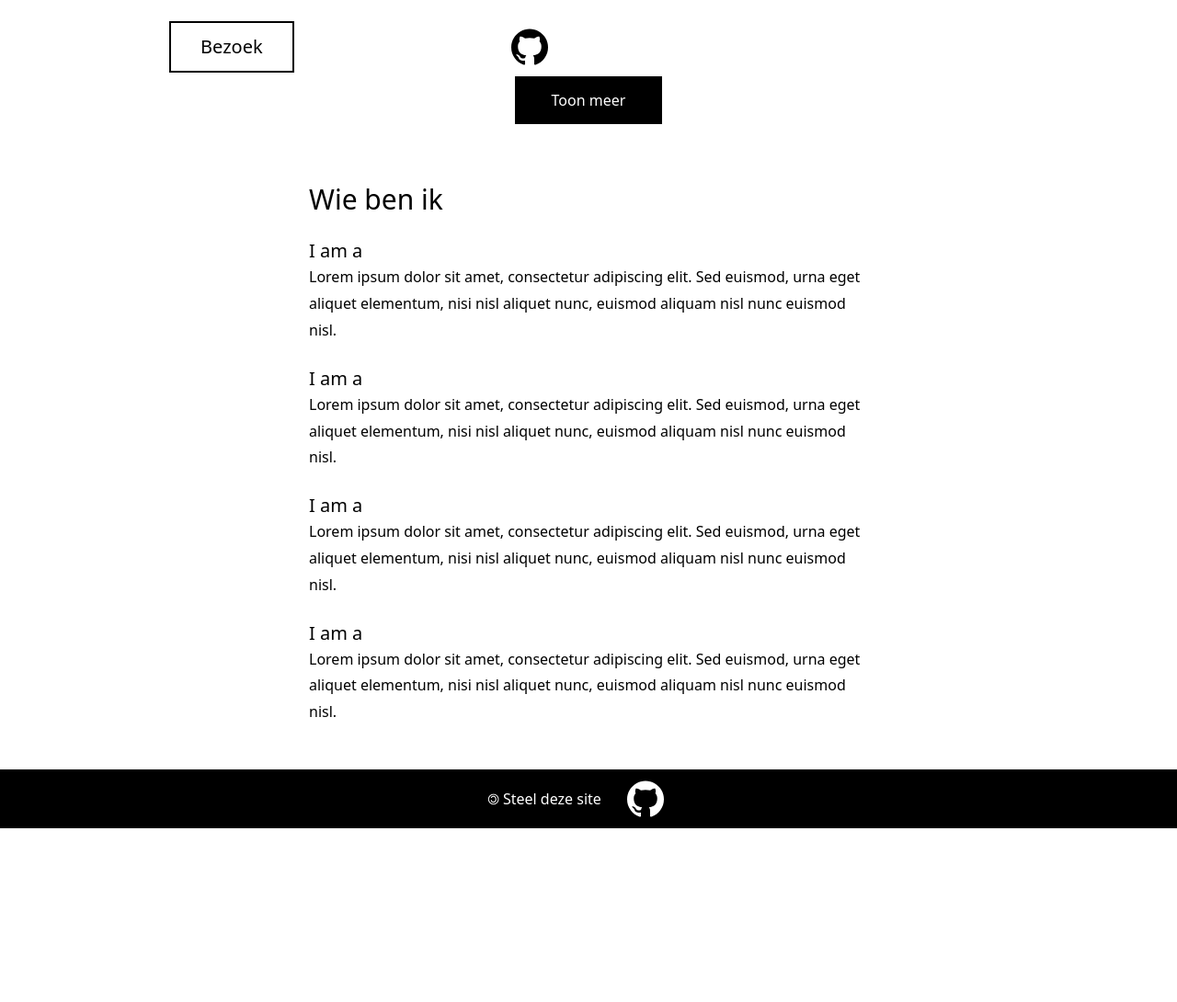
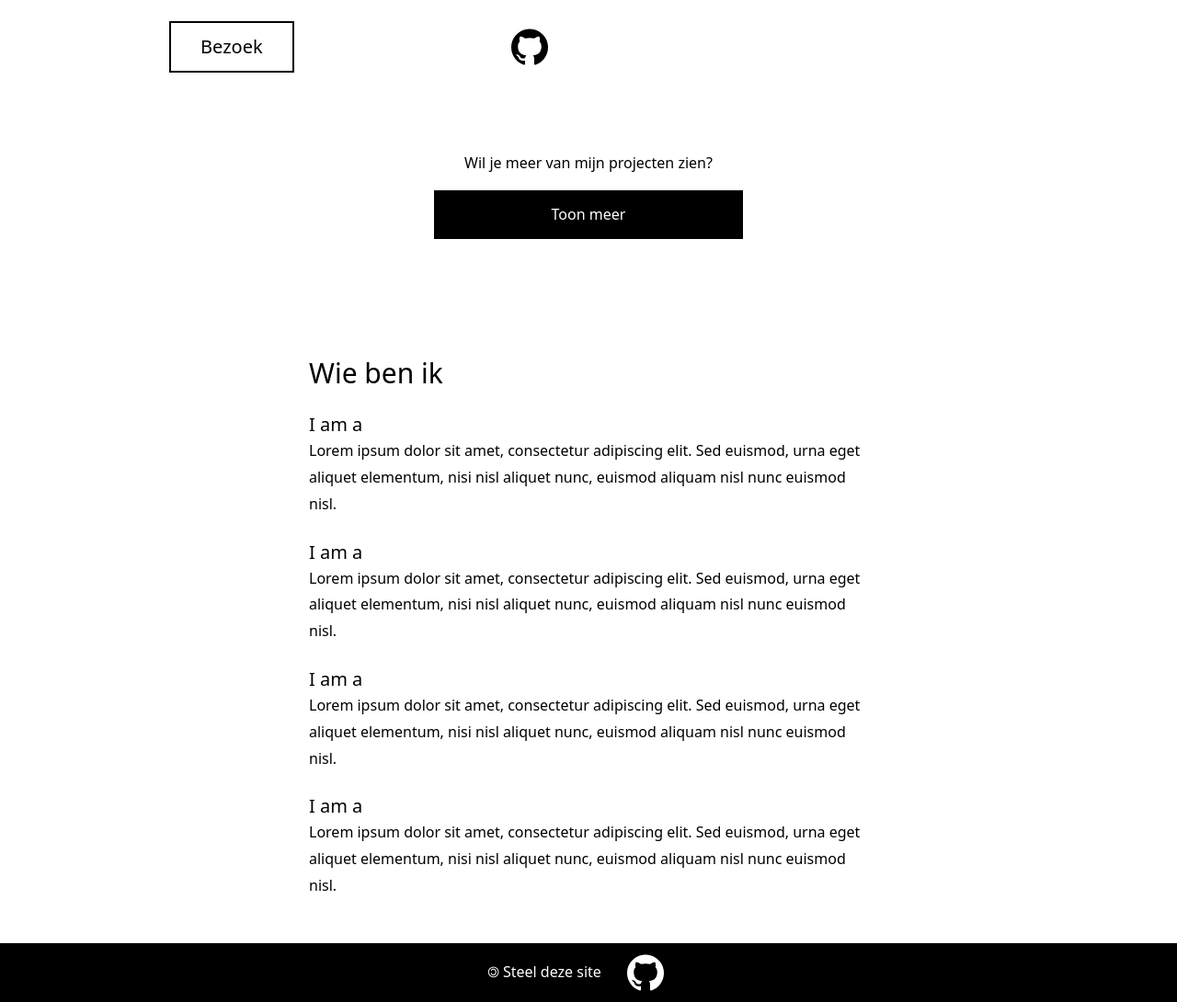
Before and after one commit to Arnhoudt/portfolio, a Flask app: page / in a window 1280 px wide. Shown: the part 3231-4321 px from the top of the page at 92% size. Before the commit the page ends 4132 px from the top, so only its background shows below. Run offline with Flask 2, Linux system fonts and the light colour scheme; style sheets or scripts are compiled from the project's sources.

Commit message:
added correct whitespace, context and behaviour to the 'show more' button

```diff
--- a/templates/projects.html
+++ b/templates/projects.html
@@ -4,9 +4,9 @@
 
       <section class="project {% if i > 2 %}hidden{% endif %}">
         {% if i != 0 %}
-        <div class="flex justify-center"><hr class="w-1/2 my-16"></div>
+        <div class="flex justify-center"><hr class="w-3/4 md:w-1/2 border-black md:border-gray-300 my-8 md:my-16"></div>
         {% endif %}
-        <div class="flex flex-col gap-10 md:flex-row mt-12 lg:gap-10 md:gap-5">
+        <div class="flex flex-col-reverse gap-0 md:flex-row mt-4 md:mt-12 lg:gap-10 md:gap-5">
           <div class="lg:w-3/5 md:w-1/2">
             <picture>
               <source media="(min-width:1536px)" srcset=
@@ -32,7 +32,7 @@
               {% endif %}
             </div>
           </div>
-          <div class="lg:w-2/5 md:w-1/2">
+          <div class="mb-5 md:mb-0 lg:w-2/5 md:w-1/2">
             <h3>{{project.title}}</h3>
             <p class="font-light">{{project.text}}</p>
           </div>
@@ -40,5 +40,7 @@
       </section>
 
     {% endfor %}
-    <button class="showMore flex mx-auto bg-black text-white py-3 px-10">Toon meer</button>
+
+    <p class="showMore text-center mt-20">Wil je meer van mijn projecten zien?</p>
+    <button class="showMore flex mx-auto bg-black text-white mt-4 py-3 px-16 md:px-32">Toon meer</button>
 </article>
--- a/templates/script.html
+++ b/templates/script.html
@@ -30,11 +30,11 @@
         console.log("%c%s", "color: #ff0000; font-size: 14px;", "Try hacking the name of the company in the URL to see what happens!")
     }
 
-    document.querySelector(".showMore").addEventListener("click", () => {
+    document.querySelector("button.showMore").addEventListener("click", () => {
         document.querySelectorAll(".hidden + .project").forEach(e => {
             e.classList.remove("hidden")
         })
-        document.querySelector(".showMore").remove()
+        document.querySelectorAll(".showMore").forEach(el => {el.remove()})
     })
 
     document.querySelectorAll(".skill").forEach(skill => {
--- a/templates/whoAmI.html
+++ b/templates/whoAmI.html
@@ -1,4 +1,4 @@
-<article id="whoAmi" class="container md:w-2/3 lg:w-3/5 xl:2/5 pt-16">
+<article id="whoAmi" class="container md:w-2/3 lg:w-3/5 xl:2/5 pt-32">
     <h2 class="subTitle">Wie ben ik</h2>
     {% for section in props.whoAmI %}
         <section class>
```
